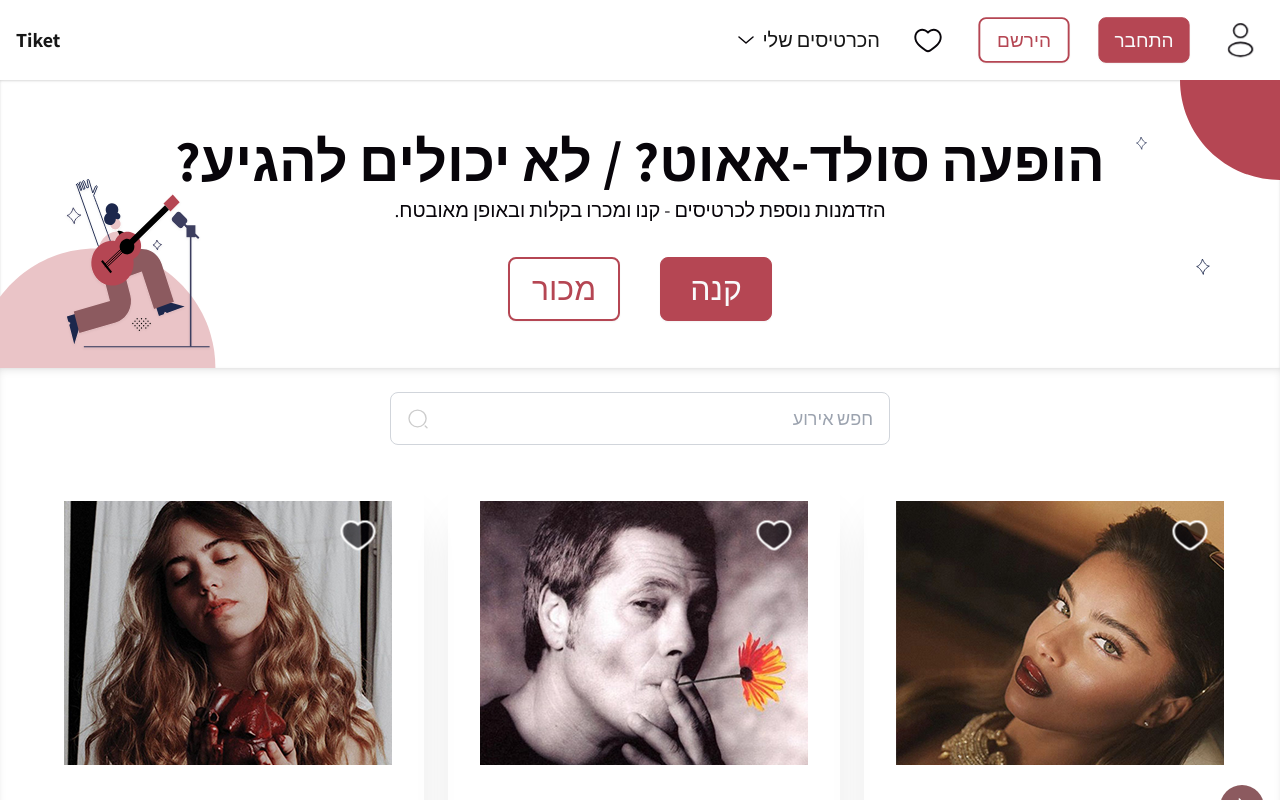
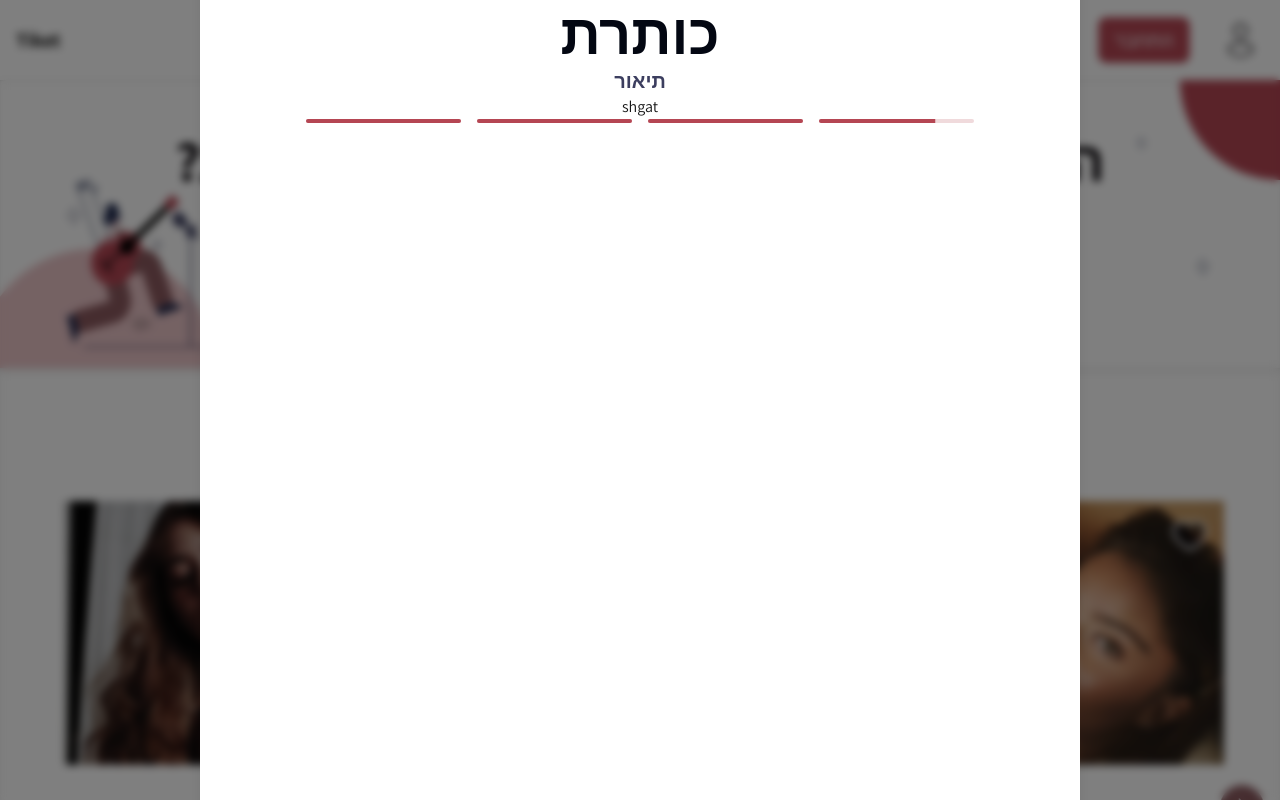
Before and after one commit to tiketuser/Tiket, a Next.js app: page / in a window 1280 px wide. Both pictures are taken after a click on the button "מכור". Shown: the top 800 px of the page. Built offline with nearby package versions, Linux system fonts and the light colour scheme.

Commit message:
starting with progress bar

```diff
--- /dev/null
+++ b/app/components/Dialogs/ProgressBar/ProgressBar.tsx
@@ -0,0 +1,17 @@
+import { Progress } from "@/components/ui/progress";
+
+const ProgressBar = ({ step }: { step: number }) => {
+    return (
+        <div className="grid grid-cols-4 gap-4 w-[668px]" dir="ltr">
+            {Array.from({ length: 4 }).map((_, index) => {
+                let value = 0;
+                if (index < step - 1) value = 100; // Full progress for previous steps
+                else if (index === step - 1) value = 75; // Partial progress for the current step
+
+                return <Progress key={index} value={value} className="w-full h-1" />;
+            })}
+        </div>
+    );
+};
+
+export default ProgressBar;
--- /dev/null
+++ b/app/components/Dialogs/UploadTicketDialog/UploadTicketDialog.tsx
@@ -0,0 +1,27 @@
+import AdjustableDialog from "../AdjustableDialog/AdjustableDialog"
+import ProgressBar from "../ProgressBar/ProgressBar";
+
+// import { useState, useEffect } from "react";
+
+interface UploadTicketInterface {
+    isOpen: boolean;
+    onClose: () => void;
+}
+const UploadTicketDialog: React.FC<UploadTicketInterface> = ({
+    isOpen,
+    onClose
+}) => {
+    return (
+        <AdjustableDialog
+            isOpen={isOpen}
+            onClose={onClose}
+            height="h-[912px]"
+            width="w-[880px]"
+        >
+            <p>shgat</p>
+            <ProgressBar step={4}/>
+        </AdjustableDialog>
+    )
+}
+
+export default UploadTicketDialog
--- a/app/components/HeroSection/HeroSection.tsx
+++ b/app/components/HeroSection/HeroSection.tsx
@@ -1,5 +1,9 @@
-import React from "react";
+"use client"
+
+import { useState } from "react";
 import Image from "next/image";
+
+import UploadTicketDialog from "../Dialogs/UploadTicketDialog/UploadTicketDialog";
 
 import SecondaryHalfCircle from "../../../public/images/Home Page/Web/Secondary Half Circle.svg";
 import Eclipse from "../../../public/images/Home Page/Web/Ellipse 13.svg";
@@ -7,7 +11,10 @@ import ButtonStar from "../../../public/images/Home Page/Web/Buttom Star.svg";
 import GuitarThing from "../../../public/images/Home Page/Web/Guitar Thing.svg";
 
 const HeroSection = () => {
+  const [isUploadTicketDialogOpen, setUploadTicketDialogOpen] = useState(false);
+
   return (
+    <>
       <div className="select-none h-[300px] sm:h-[400px] md:h-80 lg:h-72 relative bg-white mx-auto w-full shadow-xsmall-inner z-30 flex justify-center items-center overflow-x-hidden">
         <div className="flex flex-col justify-center text-center z-30 " dir="rtl">
           <h1 className="text-subtext text-heading-2-mobile sm:text-heading-1-desktop font-extrabold z-30">
@@ -22,7 +29,8 @@ const HeroSection = () => {
             <button className="btn btn-primary text-heading-5-desktop w-[100px] h-[50px] sm:w-28 sm:h-16 text-gray-50 font-regular sm:text-heading-4-desktop scale-[0.87] sm:scale-90 md:scale-95 lg:scale-100 ">
               קנה
             </button>
-          <button className="btn btn-secondary border-primary border-[2px] bg-white text-primary  text-heading-5-desktop w-[107px] h-[50px] sm:w-28 sm:h-16 font-regular sm:text-heading-4-desktop scale-[0.87] sm:scale-90 md:scale-95 lg:scale-100 ">
+            <button className="btn btn-secondary border-primary border-[2px] bg-white text-primary  text-heading-5-desktop w-[107px] h-[50px] sm:w-28 sm:h-16 font-regular sm:text-heading-4-desktop scale-[0.87] sm:scale-90 md:scale-95 lg:scale-100 "
+              onClick={() => setUploadTicketDialogOpen(true)}>
               מכור
             </button>
           </div>
@@ -58,6 +66,9 @@ const HeroSection = () => {
           className="absolute top-7 right-[87px] sm:top-14 sm:right-[133px] z-0 h-[7.62px] w-[6.91px] sm:h-[13.53px] sm:w-[11.42px]"
           />
       </div>
+
+      <UploadTicketDialog isOpen={isUploadTicketDialogOpen} onClose={() => setUploadTicketDialogOpen(false)}/>
+    </>
   );
 };
 
--- /dev/null
+++ b/components/ui/progress.tsx
@@ -0,0 +1,28 @@
+"use client"
+
+import * as React from "react"
+import * as ProgressPrimitive from "@radix-ui/react-progress"
+
+import { cn } from "@/lib/utils"
+
+const Progress = React.forwardRef<
+  React.ElementRef<typeof ProgressPrimitive.Root>,
+  React.ComponentPropsWithoutRef<typeof ProgressPrimitive.Root>
+>(({ className, value, ...props }, ref) => (
+  <ProgressPrimitive.Root
+    ref={ref}
+    className={cn(
+      "relative h-2 w-full overflow-hidden rounded-full bg-primary/20",
+      className
+    )}
+    {...props}
+  >
+    <ProgressPrimitive.Indicator
+      className="h-full w-full flex-1 bg-primary transition-all"
+      style={{ transform: `translateX(-${100 - (value || 0)}%)` }}
+    />
+  </ProgressPrimitive.Root>
+))
+Progress.displayName = ProgressPrimitive.Root.displayName
+
+export { Progress }
--- a/package.json
+++ b/package.json
@@ -9,6 +9,7 @@
     "lint": "next lint"
   },
   "dependencies": {
+    "@radix-ui/react-progress": "^1.1.1",
     "@radix-ui/react-slider": "^1.2.2",
     "@radix-ui/react-slot": "^1.1.1",
     "class-variance-authority": "^0.7.0",
```
Also changed, not shown: 1 other file (tests, documents, lock files or other folders). Lines whose indentation alone changed are shown as unchanged.
